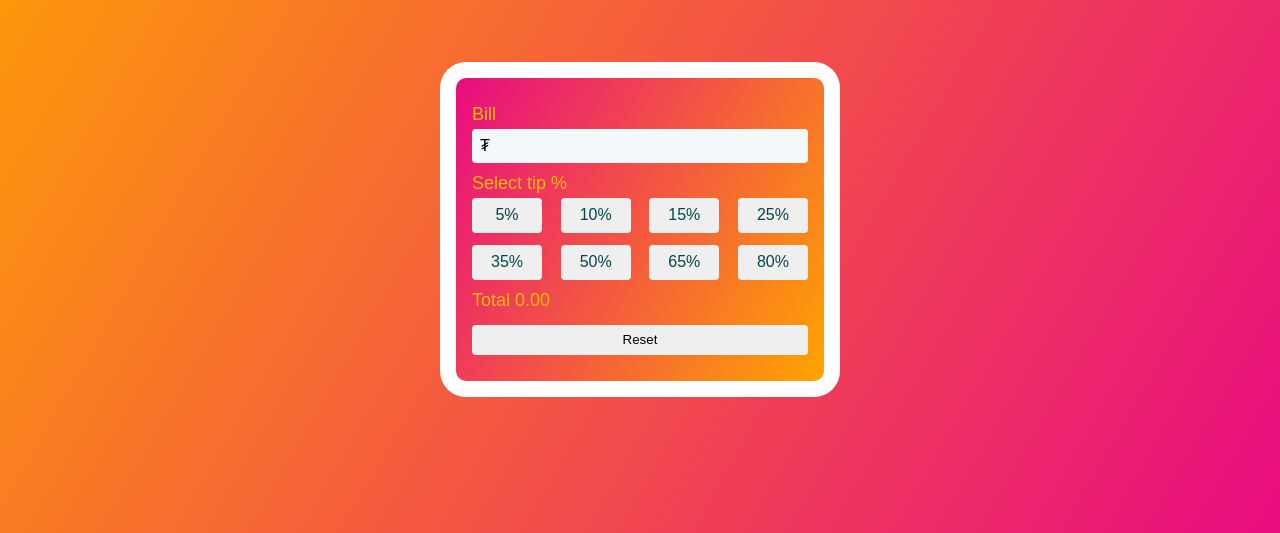
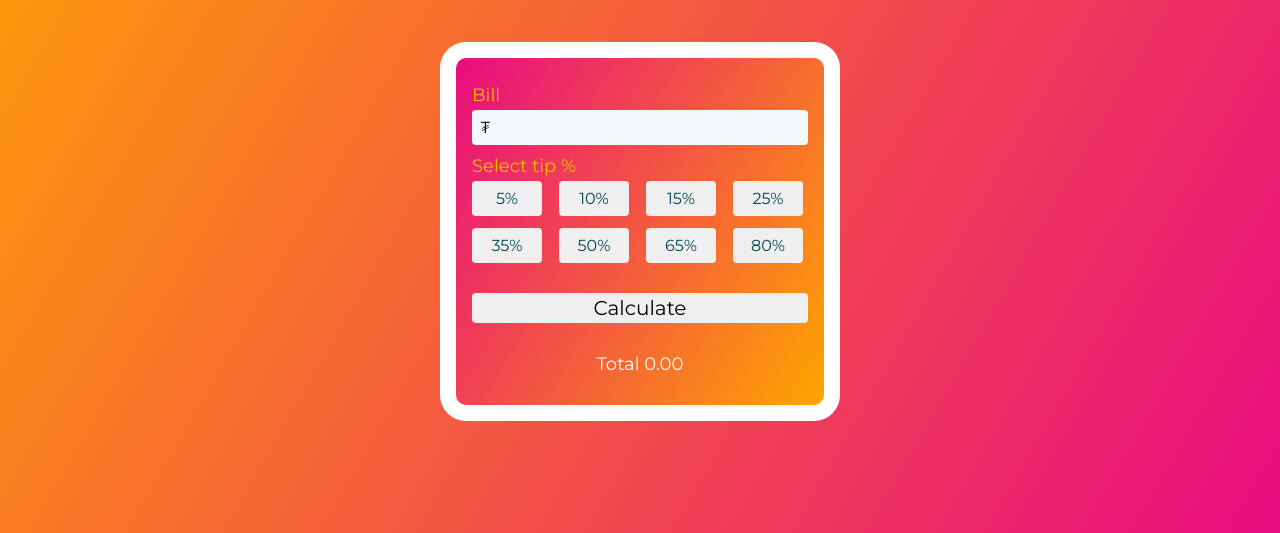
Before and after one commit to Tugsbileg-Enkhtaivan/Tip-Calculator, a plain HTML site: page index.html in a window 1280 px wide. Shown: the part 267-800 px from the top of the page. Drawn offline with Linux system fonts and the light colour scheme.

Commit message:
second commit

```diff
--- a/index.html
+++ b/index.html
@@ -4,6 +4,12 @@
     <meta charset="UTF-8" />
     <meta name="viewport" content="width=device-width, initial-scale=1.0" />
     <link rel="stylesheet" href="./style.css" />
+    <link rel="preconnect" href="https://fonts.googleapis.com" />
+    <link rel="preconnect" href="https://fonts.gstatic.com" crossorigin />
+    <link
+      href="https://fonts.googleapis.com/css2?family=Montserrat:ital,wght@0,100..900;1,100..900&display=swap"
+      rel="stylesheet"
+    />
     <title>Tip Calculator</title>
   </head>
   <body>
@@ -39,9 +45,9 @@
           </div>
         </div>
 
+        <button id="Calculate-button">Calculate</button>
+
         <p id="total">Total 0.00</p>
-
-        <button id="reset-button">Reset</button>
       </div>
     </div>
 
--- a/index.js
+++ b/index.js
@@ -4,10 +4,8 @@ const billInput = document.getElementById("bill-input");
 const resetButton = document.getElementById("reset-button");
 
 const sanitizeBillInput = (input) => {
-  // Зөвхөн number авна.
   input = input.replace(/[^\d.]/g, "");
 
-  // Зөвхөн 1 бутархайн (.) авна.
   if ((input.match(/\./g) || []).length > 1) {
     input = input.slice(0, -1);
   }
--- a/style.css
+++ b/style.css
@@ -2,7 +2,7 @@
   margin: 0;
   padding: 0;
   box-sizing: border-box;
-  font-family: Arial, Helvetica, sans-serif;
+  font-family: "Montserrat", serif;
 }
 
 body {
@@ -35,7 +35,6 @@ p {
   border-radius: 12px;
   backdrop-filter: blur(2px);
   background: rgba(255, 255, 255, 0.4);
-  border: 1px solid rgba(255, 255, 255, 0.7);
 }
 
 .dalii-header2 {
@@ -48,7 +47,6 @@ p {
   border-radius: 12px;
   backdrop-filter: blur(2px);
   background: rgba(255, 255, 255, 0.4);
-  border: 1px solid rgba(255, 255, 255, 0.7);
 }
 
 .title {
@@ -92,8 +90,8 @@ p {
 
 .tips {
   gap: 12px;
-  display: flex;
-  flex-wrap: wrap;
+  display: grid;
+  grid-template-columns: repeat(4, 1fr);
   justify-content: space-between;
 }
 
@@ -109,17 +107,32 @@ p {
 }
 
 .tips button:hover {
-  background-color: #e80c81;
+  background-image: linear-gradient(120deg, orange 0%, #e80c81 100%);
+  color: white;
 }
 
-#reset-button {
+#Calculate-button {
   height: 30px;
   border: none;
   cursor: pointer;
   border-radius: 4px;
   transition: all 0.2s ease;
+  font-size: 20px;
+  margin-top: 20px;
+  margin-bottom: 20px;
 }
 
-#reset-button:active {
+#Calculate-button:hover {
+  background-image: linear-gradient(120deg, orange 0%, #e80c81 100%);
+  color: white;
+}
+
+#Calculate-button:active {
   transform: scale(1.01);
 }
+
+#total {
+  text-align: center;
+  color: white;
+  background-clip: text;
+}
```
